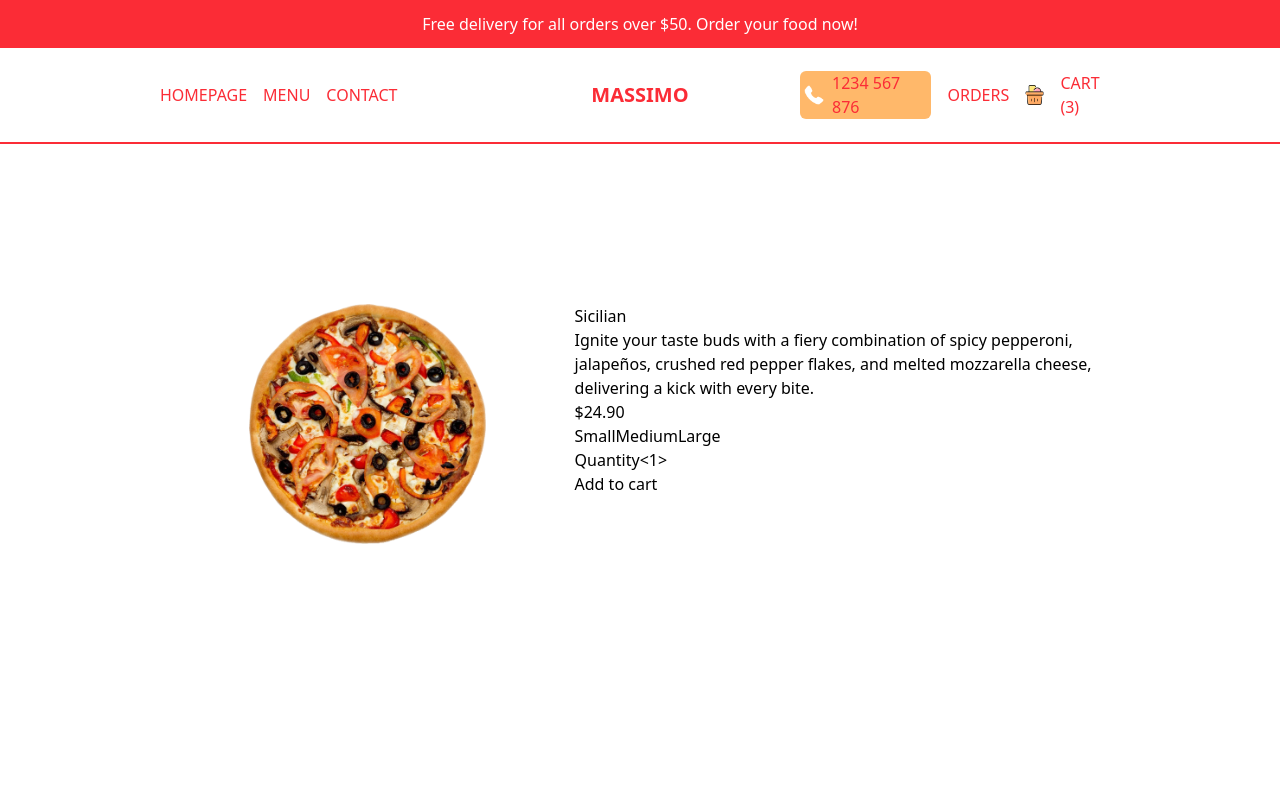
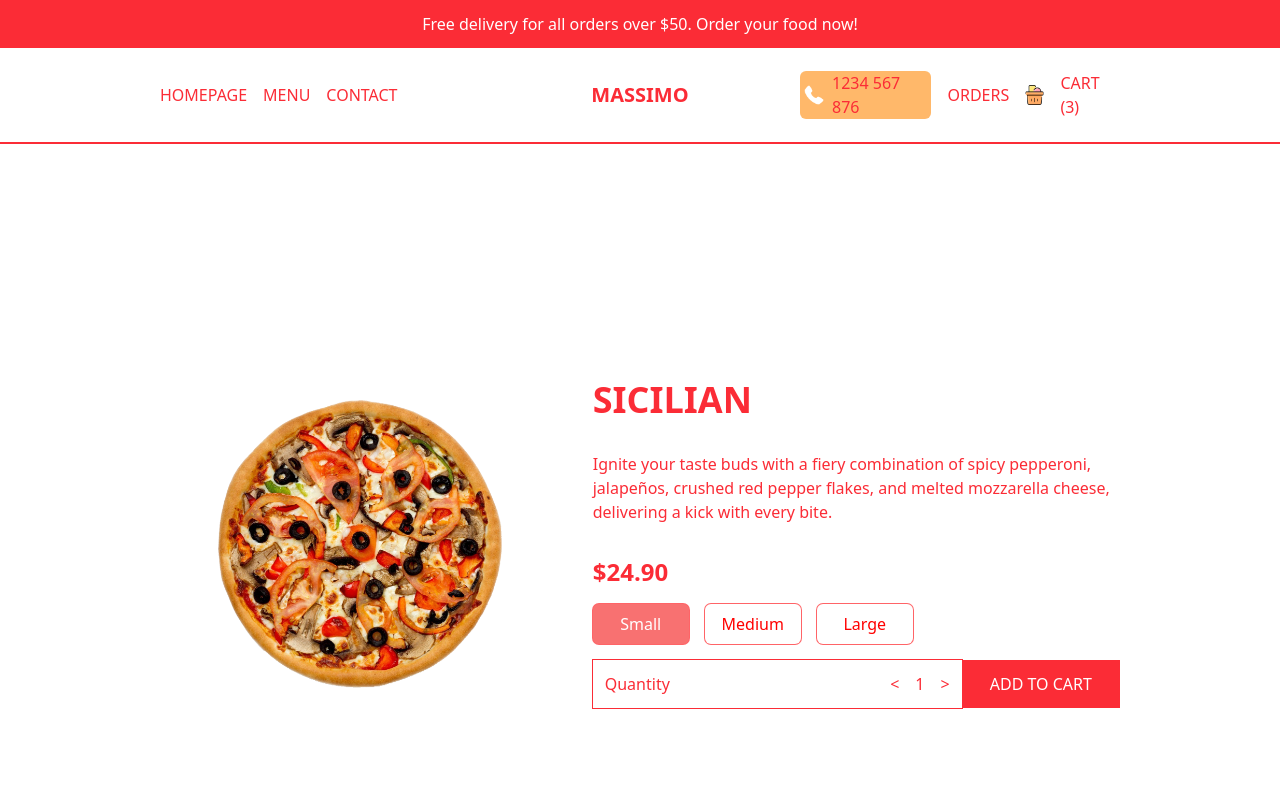
Before and after one commit to nabeel4557/restaurand, a Next.js app: page /product/1 in a window 1280 px wide. Shown: the top 800 px of the page. Built offline with nearby package versions, Linux system fonts and the light colour scheme.

Commit message:
Single page completed

```diff
--- a/src/app/product/[id]/page.tsx
+++ b/src/app/product/[id]/page.tsx
@@ -5,10 +5,10 @@
 
 function SingleProductPage() {
     return (
-        <div className="p-4 lg:p-20 xl:p-40 h-screen flex flex-col justify-around md:flex-row">
+        <div className="p-4 lg:p-20 xl:p-40 h-screen flex flex-col justify-around text-red-500 md:flex-row md:gap-8 md:items-center">
             {/* image container */}
             {singleProduct.img && (
-                <div className=" relative w-full h-1/2">
+                <div className=" relative w-full h-1/2 md:h-[60%]">
                     <Image
                         src={singleProduct.img}
                         alt=""
@@ -18,8 +18,10 @@
                 </div>
             )}
             {/* text cointainer */}
-            <div className=" h-1/2">
-                <h1>{singleProduct.title}</h1>
+            <div className=" h-1/2 flex flex-col gap-4 md:h-[70%] md:justify-center md:gap-6 xl:gap-8">
+                <h1 className="text-3xl font-bold uppercase xl:text-4xl">
+                    {singleProduct.title}
+                </h1>
                 <p>{singleProduct.desc}</p>
                 <Price
                     price={singleProduct.price}
--- a/src/components/Price.tsx
+++ b/src/components/Price.tsx
@@ -1,4 +1,5 @@
-import React from "react";
+"use client";
+import React, { useEffect, useState } from "react";
 
 type Props = {
     price: number;
@@ -6,26 +7,48 @@
     options?: { title: string; additionalPrice: number }[];
 };
 function Price({ price, id, options }: Props) {
+    const [total,setTotal] = useState(price);
+    const [quantity,setQuantity] = useState(1);
+    const [selected, setSelected] = useState(0);
+
+    useEffect(() => {
+        setTotal(
+            quantity *   (options ? price + options[selected].additionalPrice:price)
+        )
+
+
+    },[quantity, selected, options, price])
     return (
-        <div>
-            <h2>${price.toFixed(2)}</h2>
+        <div className="flex flex-col gap-4">
+            <h2 className="text-2xl font-bold">${total.toFixed(2)}</h2>
             {/* options cointainer */}
-            <div className="">
-                {options?.map((option) => (
-                    <button key={option.title}>{option.title}</button>
+            <div className="flex gap-4">
+                {options?.map((option,index) => (
+                    <button
+                        key={option.title}
+                        className="min-w-[6rem] p-2 ring-1 ring-red-400 rounded-md" style={{
+                            background: selected === index ? "rgb(248 113 113)" : "white",
+                            color: selected === index ? "white": "red"
+                        }} onClick={()=>setSelected(index)}>
+                        {option.title}
+                    </button>
                 ))}
             </div>
             {/* quantity and add button cointainer */}
-            <div className="">
+            <div className="flex justify-between items-center">
                 {/* quantity */}
-                <div className="">
+                <div className=" flex justify-between w-full p-3 ring-1 ring-red-500">
                     <span>Quantity</span>
-                    <button>{"<"}</button>
-                    <span>1</span>
-                    <button>{">"}</button>
+                    <div className="flex gap-4 items-center">
+                        <button onClick={()=> setQuantity((prev)=> prev > 1 ? prev-1 : 1)}>{"<"}</button>
+                        <span>{quantity}</span>
+                        <button onClick={()=> setQuantity((prev)=> prev < 9 ? prev+1 : 9)}>{">"}</button>
+                    </div>
                 </div>
                 {/* cart button  */}
-                <button>Add to cart</button>
+                <button className=" uppercase bg-red-500 right-1 ring-red-500 p-3 text-white w-55">
+                    Add to cart
+                </button>
             </div>
         </div>
     );
```
